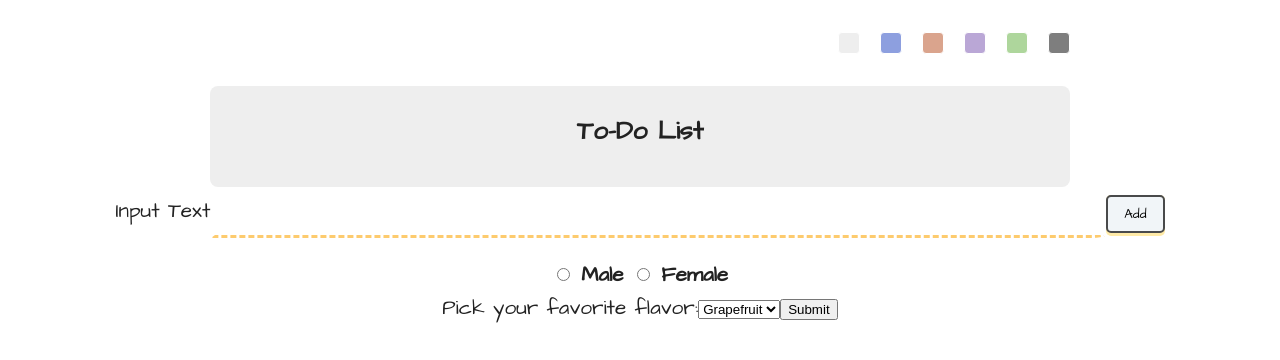
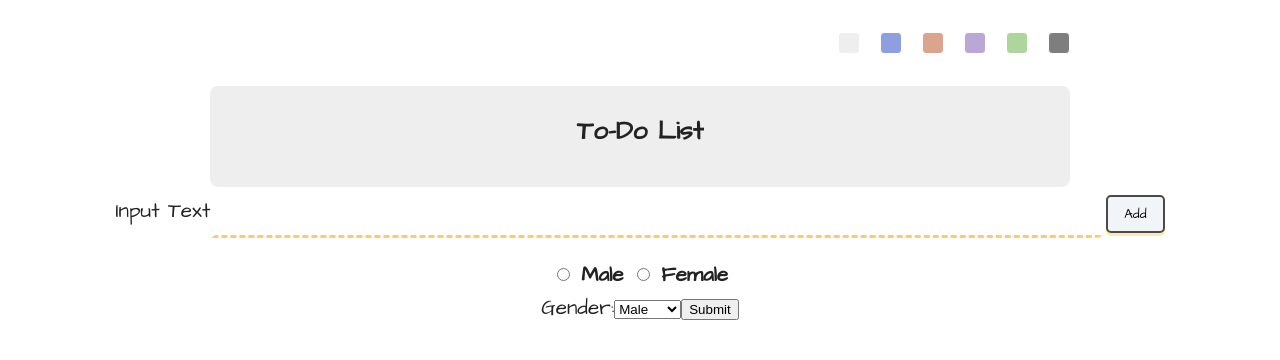
Before and after one commit to dynami07/dynami, a React (Create React App) app: page / in a window 1280 px wide. Shown: the top 360 px of the page. Built offline with nearby package versions, Linux system fonts and the light colour scheme.

Commit message:
Create App.jsx

```diff
--- a/src/components/App.jsx
+++ b/src/components/App.jsx
@@ -93,12 +93,10 @@ const [displayGender,setGender]=useState();
 
 	<form>
         <label>
-          Pick your favorite flavor:
+          Gender:
           <select>
-            <option value="grapefruit">Grapefruit</option>
-            <option value="lime">Lime</option>
-            <option value="coconut">Coconut</option>
-            <option value="mango">Mango</option>
+            <option value="Gender">Male</option>
+            <option value="Gender">Female</option>
           </select>
         </label>
         <input type="submit" value="Submit" />
```
